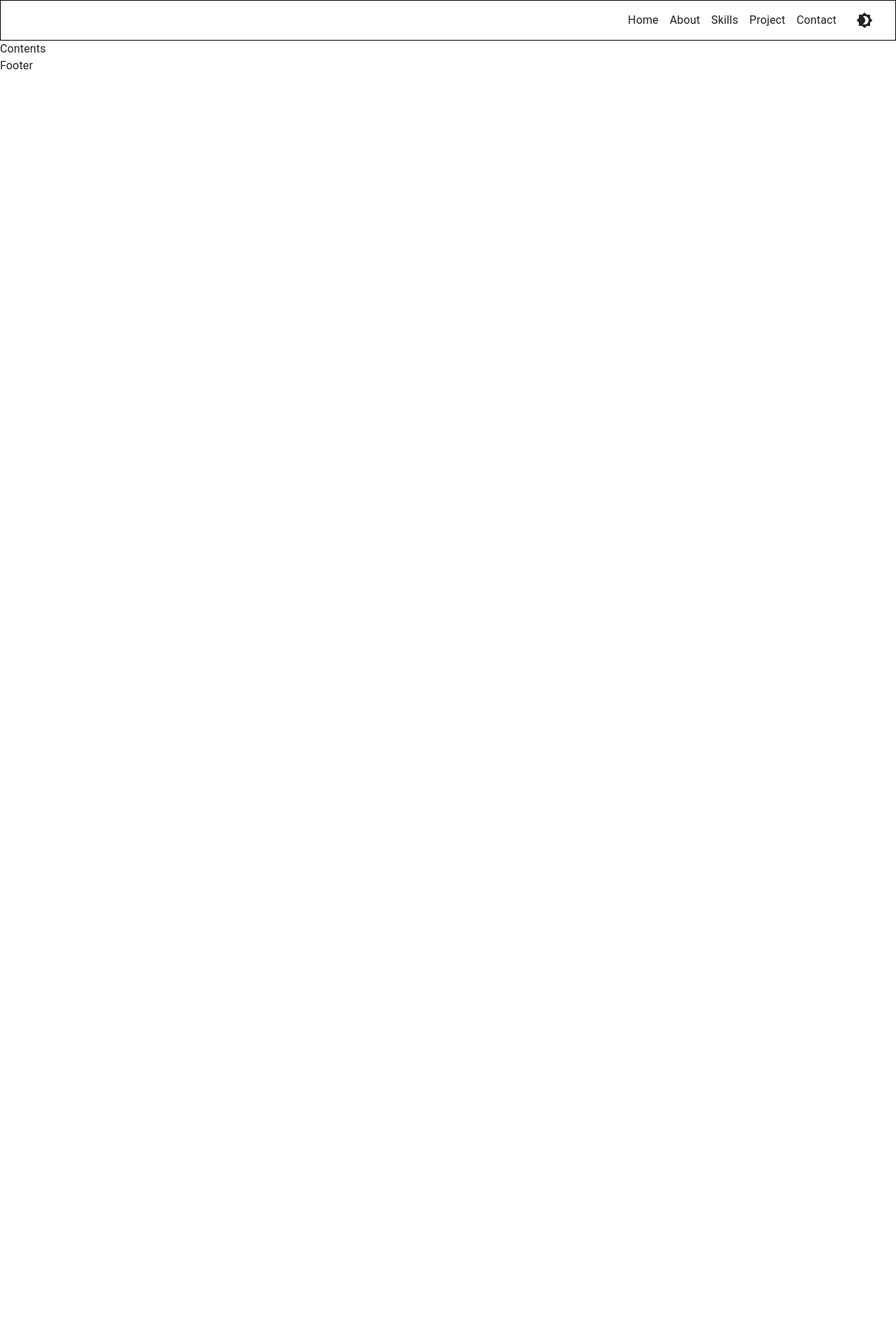
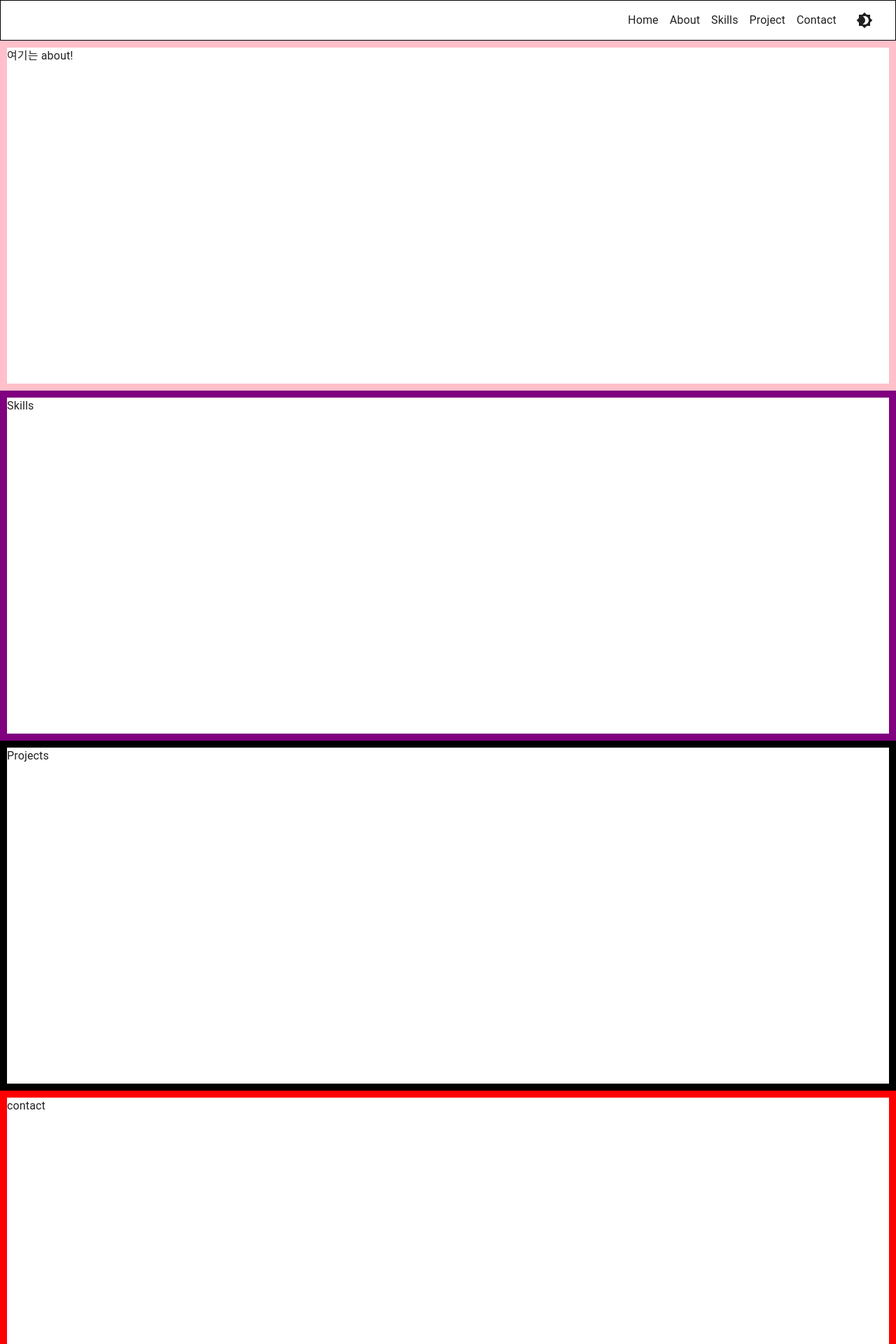
Before and after one commit to DevMinwoo-Jung/Minwoo_Portfolio, a React (Create React App) app: page / in a window 1280 px wide. Shown: the top 1920 px of the page at 70% size. Before the commit the page ends 800 px from the top, so only its background shows below. Built offline with nearby package versions, Linux system fonts and the light colour scheme; the HTML template or start-up script is replaced by a standard one.

Commit message:
20220516

```diff
--- /dev/null
+++ b/src/components/about/About.tsx
@@ -0,0 +1,16 @@
+import { styled } from '@mui/system';
+import React from 'react'
+
+const About = () => {
+  const AboutStyle = styled('div')({
+      width: '100%',
+      height: '500px',
+      border: 'pink 10px solid'
+  })
+
+  return (
+    <AboutStyle>여기는 about!</AboutStyle>
+  )
+}
+
+export default About
--- /dev/null
+++ b/src/components/contact/Contact.tsx
@@ -0,0 +1,15 @@
+import React from 'react'
+import { styled } from '@mui/system'
+
+const Contact = () => {
+  const ContactStyle = styled('div')({
+    width: '100%',
+    height: '500px',
+    border: 'red 10px solid'
+})
+  return (
+    <ContactStyle>contact</ContactStyle>
+  )
+}
+
+export default Contact
--- /dev/null
+++ b/src/components/contents/Contents.jsx
@@ -0,0 +1,27 @@
+import React, { useEffect, useRef } from 'react'
+import About from '../about/About'
+import Contact from '../contact/Contact'
+import Projects from '../projects/Projects'
+import Skills from '../skills/Skills'
+
+const Contents = () => {
+  const aboutOffsetTop = useRef(null)
+  const skillsOffsetTop = useRef(null)
+  const projectOffsetTop = useRef(null)
+  const contactOffsetTop = useRef(null)
+
+  useEffect(() => {
+    console.log(aboutOffsetTop)
+  }, [])
+
+  return (
+    <>
+      <About ref={aboutOffsetTop}/>
+      <Skills ref={skillsOffsetTop}/>
+      <Projects ref={projectOffsetTop}/>
+      <Contact ref={contactOffsetTop}/>
+    </>
+  )
+}
+
+export default Contents
--- a/src/components/contents/Contents.tsx
+++ /dev/null
@@ -1,9 +0,0 @@
-import React from 'react'
-
-const Contents = () => {
-  return (
-    <div>Contents</div>
-  )
-}
-
-export default Contents
--- a/src/components/header/Header.tsx
+++ b/src/components/header/Header.tsx
@@ -4,7 +4,7 @@ import { styled, Theme, useTheme } from '@mui/system';
 
 const Header = () => {
 
-  let theme: Theme = useTheme()
+  const theme: Theme = useTheme()
 
   const HeaderStyle = styled('div')({
     [theme.breakpoints.up('xl')]: {
@@ -29,13 +29,17 @@ const Header = () => {
     paddingLeft: '1rem'
   })
 
+  const handleHeaderClick = (e:any) => {
+    console.log(e.target.innerHTML)
+  }
+
   return (
     <HeaderStyle>
-      <ContentsParaStyle>Home</ContentsParaStyle>
-      <ContentsParaStyle>About</ContentsParaStyle>
-      <ContentsParaStyle>Skills</ContentsParaStyle>
-      <ContentsParaStyle>Project</ContentsParaStyle>
-      <ContentsParaStyle>Contact</ContentsParaStyle>
+      <ContentsParaStyle onClick={handleHeaderClick}>Home</ContentsParaStyle>
+      <ContentsParaStyle onClick={handleHeaderClick}>About</ContentsParaStyle>
+      <ContentsParaStyle onClick={handleHeaderClick}>Skills</ContentsParaStyle>
+      <ContentsParaStyle onClick={handleHeaderClick}>Project</ContentsParaStyle>
+      <ContentsParaStyle onClick={handleHeaderClick}>Contact</ContentsParaStyle>
       <ToggleButton/>
     </HeaderStyle>
   )
--- /dev/null
+++ b/src/components/projects/Projects.tsx
@@ -0,0 +1,16 @@
+import React from 'react'
+import { styled } from '@mui/system'
+
+const Projects = () => {
+  const ProjectStyle = styled('div')({
+    width: '100%',
+    height: '500px',
+    border: 'black 10px solid'
+})
+
+  return (
+    <ProjectStyle>Projects</ProjectStyle>
+  )
+}
+
+export default Projects
--- /dev/null
+++ b/src/components/skills/Skills.tsx
@@ -0,0 +1,15 @@
+import React from 'react'
+import { styled } from '@mui/system'
+
+const Skills = () => {
+    const SkillsStyle = styled('div')({
+        width: '100%',
+        height: '500px',
+        border: 'purple 10px solid'
+    })
+  return (
+    <SkillsStyle>Skills</SkillsStyle>
+  )
+}
+
+export default Skills
--- a/src/index.css
+++ b/src/index.css
@@ -1,5 +1,7 @@
 body {
   margin: 0;
+  width: 100%;
+  height: 100%;
   font-family: -apple-system, BlinkMacSystemFont, 'Segoe UI', 'Roboto', 'Oxygen',
     'Ubuntu', 'Cantarell', 'Fira Sans', 'Droid Sans', 'Helvetica Neue',
     sans-serif;
--- /dev/null
+++ b/src/utils/utils.ts
@@ -0,0 +1,3 @@
+export function findPosition(): void {
+
+}
--- a/tsconfig.json
+++ b/tsconfig.json
@@ -22,5 +22,5 @@
   },
   "include": [
     "src"
-  ],
+  ]
 }
```
Also changed, not shown: src/App.tsx (+5 -3 lines).
